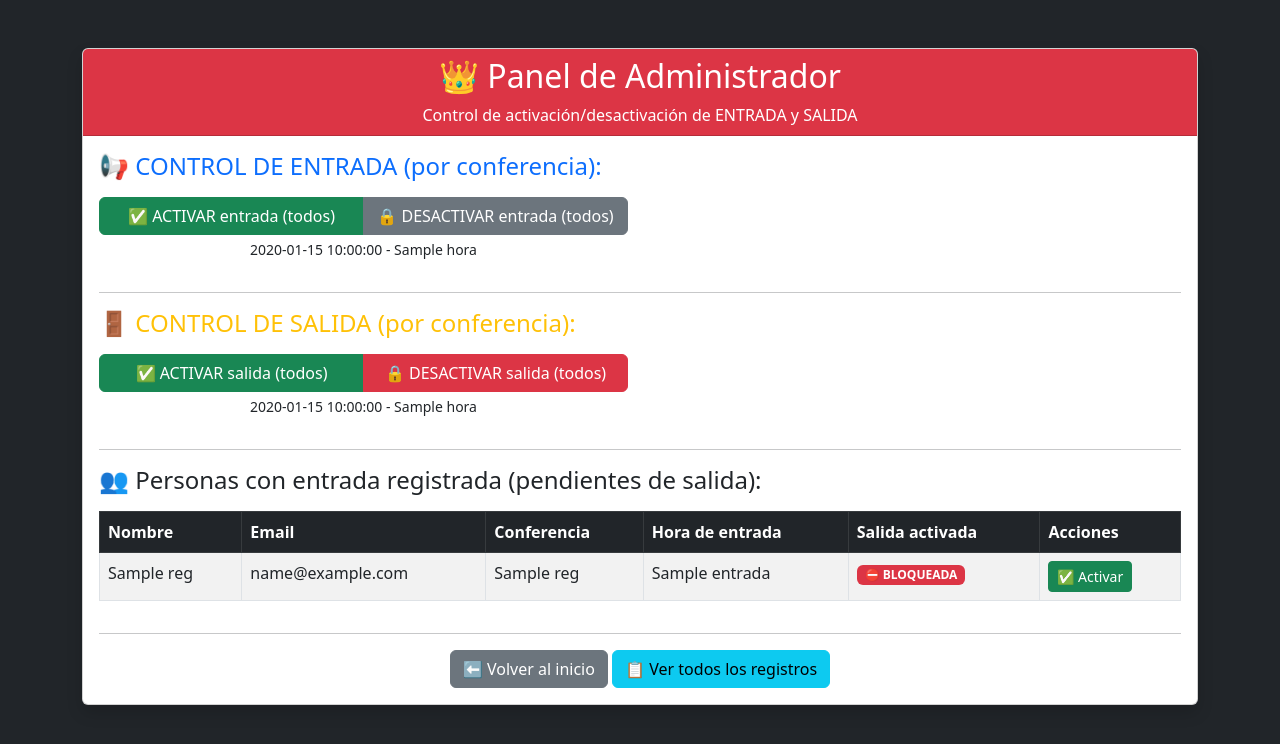
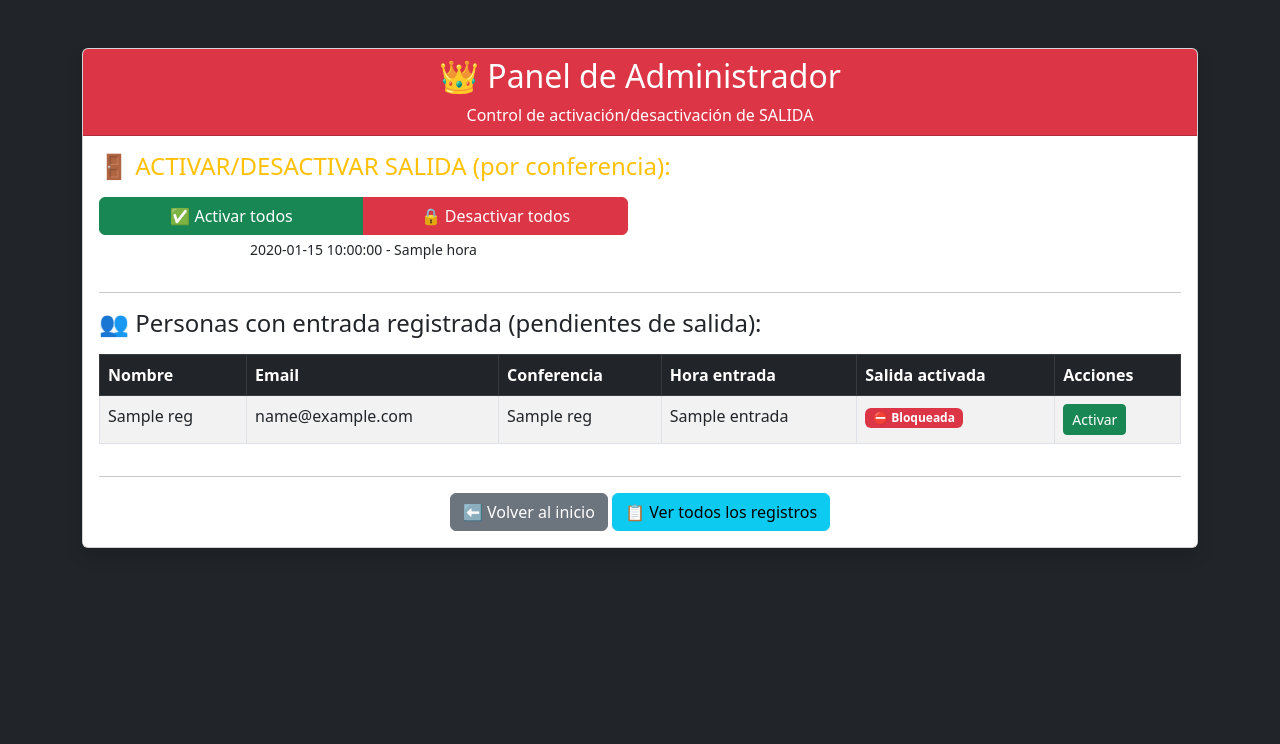
Before and after one commit to PABLO9307/jornadas-asistencia, a Flask app: template templates/admin.html in a window 1280 px wide. Shown: the top 744 px of the page. Run offline with Flask 3, Linux system fonts and the light colour scheme; the template is opened without the code that fills it: most values are stand-ins (such as "Sample title", 1, 10 or a date in 2020).

Commit message:
Update admin.html

```diff
--- a/templates/admin.html
+++ b/templates/admin.html
@@ -11,7 +11,7 @@
         <div class="card shadow">
             <div class="card-header bg-danger text-white">
                 <h2 class="text-center">👑 Panel de Administrador</h2>
-                <p class="text-center mb-0">Control de activación/desactivación de ENTRADA y SALIDA</p>
+                <p class="text-center mb-0">Control de activación/desactivación de SALIDA</p>
             </div>
             <div class="card-body">
                 {% with messages = get_flashed_messages(with_categories=true) %}
@@ -22,22 +22,22 @@
                     {% endif %}
                 {% endwith %}
 
-                <!-- CONTROL DE ENTRADA (MASIVO) -->
+                <!-- CONTROL MASIVO POR CONFERENCIA -->
                 <div class="mb-4">
-                    <h4 class="text-primary">📢 CONTROL DE ENTRADA (por conferencia):</h4>
+                    <h4 class="text-warning">🚪 ACTIVAR/DESACTIVAR SALIDA (por conferencia):</h4>
                     <div class="row mt-3">
                         {% for conf in conferencias %}
                         <div class="col-md-6 mb-2">
                             <div class="btn-group w-100">
-                                <a href="{{ url_for('activar_entrada_todos', conferencia_id=conf.id) }}"
+                                <a href="{{ url_for('activar_todos', conferencia_id=conf.id) }}"
                                    class="btn btn-success w-50"
-                                   onclick="return confirm('¿ACTIVAR entrada para TODOS los asistentes de {{ conf.titulo[:40] }}?')">
-                                    ✅ ACTIVAR entrada (todos)
+                                   onclick="return confirm('¿Activar salida para TODOS los asistentes de {{ conf.titulo[:40] }}?')">
+                                    ✅ Activar todos
                                 </a>
-                                <a href="{{ url_for('desactivar_entrada_todos', conferencia_id=conf.id) }}"
-                                   class="btn btn-secondary w-50"
-                                   onclick="return confirm('¿DESACTIVAR entrada para TODOS los asistentes de {{ conf.titulo[:40] }}?')">
-                                    🔒 DESACTIVAR entrada (todos)
+                                <a href="{{ url_for('desactivar_todos', conferencia_id=conf.id) }}"
+                                   class="btn btn-danger w-50"
+                                   onclick="return confirm('¿Desactivar salida para TODOS los asistentes de {{ conf.titulo[:40] }}?')">
+                                    🔒 Desactivar todos
                                 </a>
                             </div>
                             <div class="text-center small mt-1">{{ conf.fecha_mostrar }} - {{ conf.hora }}</div>
@@ -48,33 +48,7 @@
 
                 <hr>
 
-                <!-- CONTROL DE SALIDA (MASIVO) -->
-                <div class="mb-4">
-                    <h4 class="text-warning">🚪 CONTROL DE SALIDA (por conferencia):</h4>
-                    <div class="row mt-3">
-                        {% for conf in conferencias %}
-                        <div class="col-md-6 mb-2">
-                            <div class="btn-group w-100">
-                                <a href="{{ url_for('activar_todos', conferencia_id=conf.id) }}"
-                                   class="btn btn-success w-50"
-                                   onclick="return confirm('¿ACTIVAR salida para TODOS los asistentes de {{ conf.titulo[:40] }}?')">
-                                    ✅ ACTIVAR salida (todos)
-                                </a>
-                                <a href="{{ url_for('desactivar_todos', conferencia_id=conf.id) }}"
-                                   class="btn btn-danger w-50"
-                                   onclick="return confirm('¿DESACTIVAR salida para TODOS los asistentes de {{ conf.titulo[:40] }}?')">
-                                    🔒 DESACTIVAR salida (todos)
-                                </a>
-                            </div>
-                            <div class="text-center small mt-1">{{ conf.fecha_mostrar }} - {{ conf.hora }}</div>
-                        </div>
-                        {% endfor %}
-                    </div>
-                </div>
-
-                <hr>
-
-                <!-- CONTROL INDIVIDUAL DE SALIDA -->
+                <!-- CONTROL INDIVIDUAL -->
                 <h4>👥 Personas con entrada registrada (pendientes de salida):</h4>
                 {% if registros %}
                 <div class="table-responsive mt-3">
@@ -84,7 +58,7 @@
                                 <th>Nombre</th>
                                 <th>Email</th>
                                 <th>Conferencia</th>
-                                <th>Hora de entrada</th>
+                                <th>Hora entrada</th>
                                 <th>Salida activada</th>
                                 <th>Acciones</th>
                             </tr>
@@ -94,32 +68,24 @@
                             <tr>
                                 <td>{{ reg.nombre }}</td>
                                 <td>{{ reg.email }}</td>
-                                <td>{{ reg.titulo[:50] + '...' if reg.titulo|length > 50 else reg.titulo }}</td>
+                                <td>{{ reg.titulo[:50] }}{% if reg.titulo|length > 50 %}...{% endif %}</td>
                                 <td>{{ reg.entrada }}</td>
                                 <td>
                                     {% if reg.salida_activada %}
-                                        <span class="badge bg-success">✅ ACTIVADA</span>
+                                        <span class="badge bg-success">✅ Activada</span>
                                     {% else %}
-                                        <span class="badge bg-danger">⛔ BLOQUEADA</span>
+                                        <span class="badge bg-danger">⛔ Bloqueada</span>
                                     {% endif %}
-                                 </td>
+                                </td>
                                 <td>
                                     <div class="btn-group btn-group-sm">
                                         {% if not reg.salida_activada %}
-                                            <a href="{{ url_for('activar_salida', indice=loop.index0) }}"
-                                               class="btn btn-success"
-                                               onclick="return confirm('¿Activar salida para {{ reg.nombre }}?')">
-                                                ✅ Activar
-                                            </a>
+                                            <a href="{{ url_for('activar_salida', id=reg.id) }}" class="btn btn-success">Activar</a>
                                         {% else %}
-                                            <a href="{{ url_for('desactivar_salida', indice=loop.index0) }}"
-                                               class="btn btn-warning"
-                                               onclick="return confirm('¿DESACTIVAR salida para {{ reg.nombre }}?')">
-                                                🔒 Desactivar
-                                            </a>
+                                            <a href="{{ url_for('desactivar_salida', id=reg.id) }}" class="btn btn-warning">Desactivar</a>
                                         {% endif %}
                                     </div>
-                                 </td>
+                                </td>
                             </tr>
                             {% endfor %}
                         </tbody>
```
